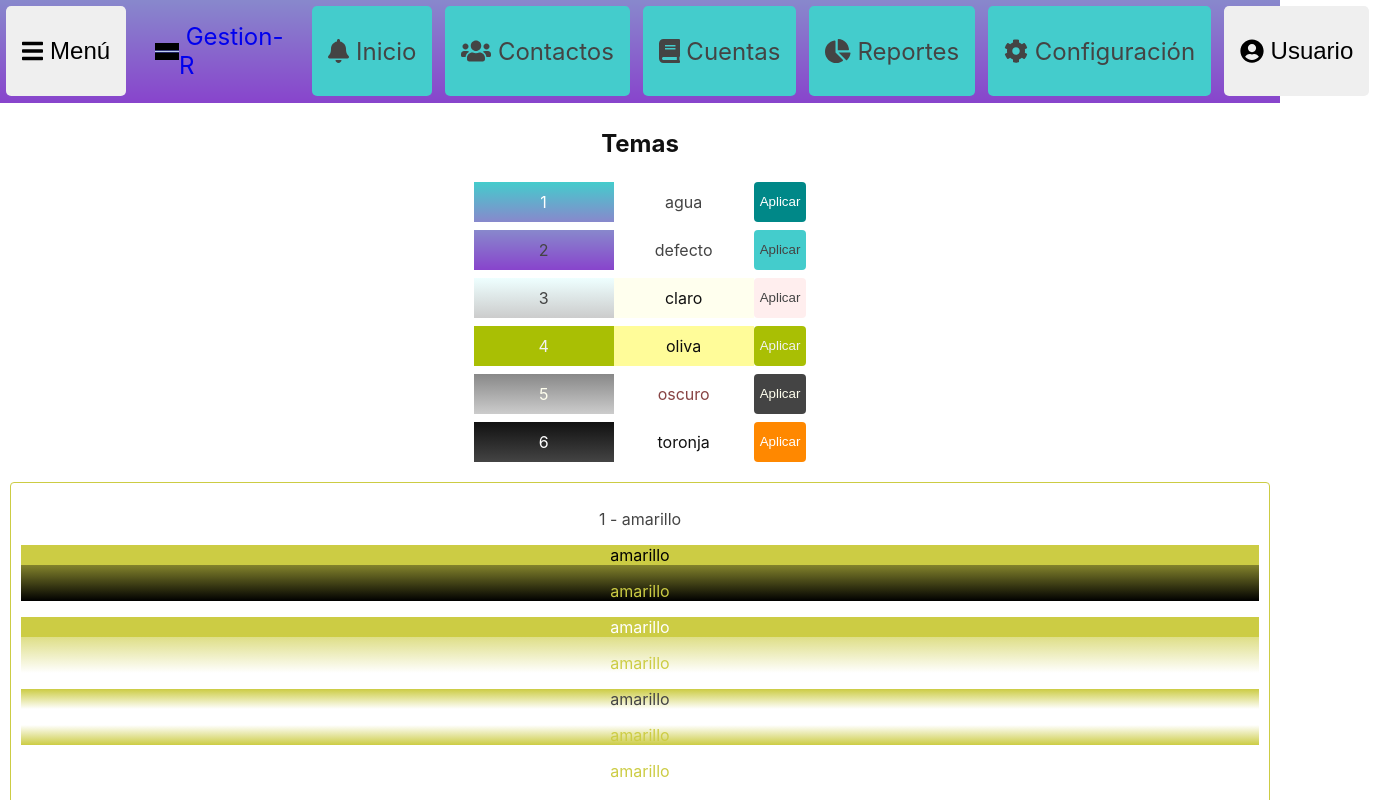
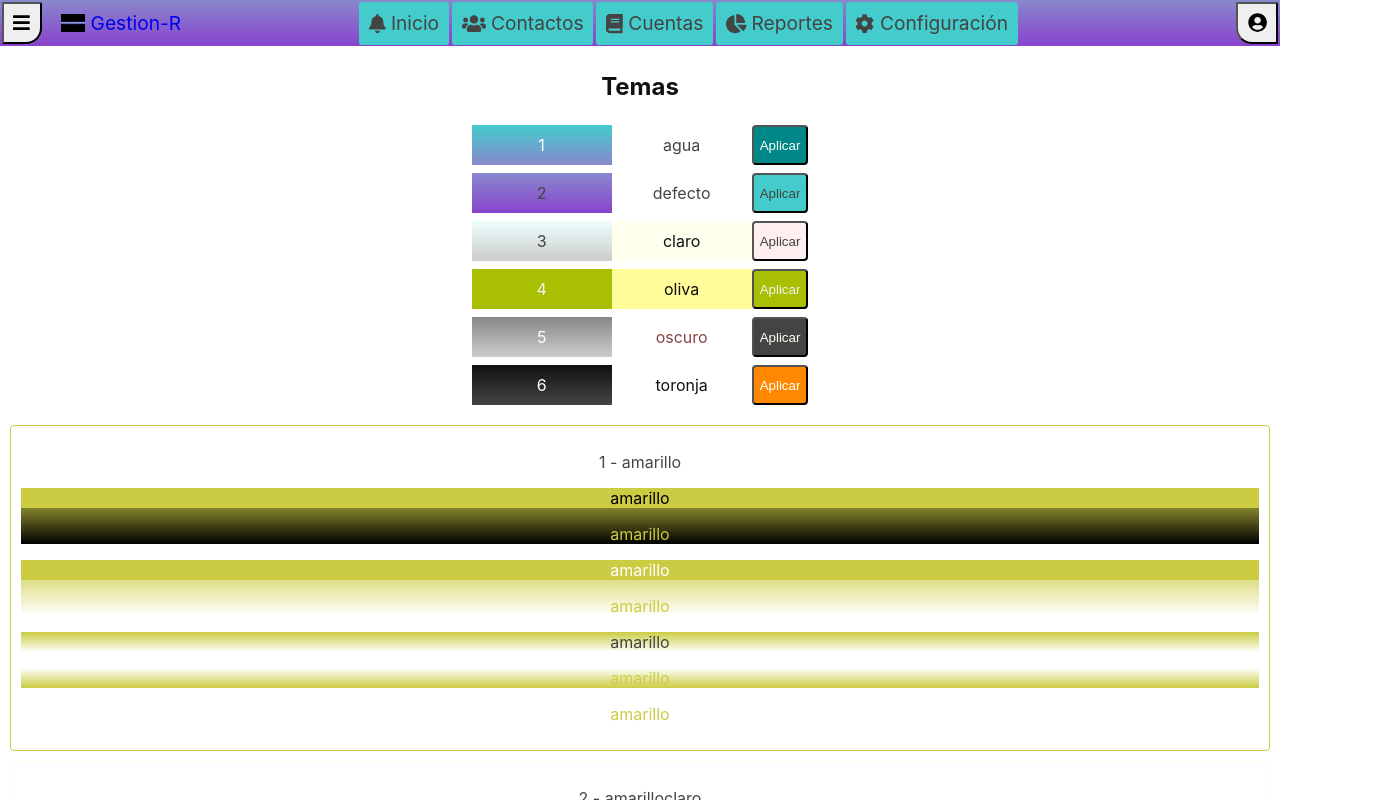
Before and after one commit to gestionar/demogestionar, a React (Create React App) app: page /configuracion in a window 1280 px wide. Shown: the top 800 px of the page, 1376 px wide, since content can reach past the window. Built offline with nearby package versions, Linux system fonts and the light colour scheme.

Commit message:
botones laterales estilos

```diff
--- a/src/App.css
+++ b/src/App.css
@@ -8,24 +8,23 @@
 }
 
 .App-hea-izq {
+
+}
+.App-hea-med {
   display: flex;
 }
-.App-hea-med {
- display: flex;
-}
 .App-hea-der {
-  display: flex;
 
 }
 
 .App-hea-btn {
-  font-size: 3vh;
   display: flex;
   align-items: center;
-  border-radius: .4vw;
-  padding: 2vh;
-  margin: .5vw;
   text-decoration: none;
+  font-size: 1.2rem;
+  border-radius: .2rem;
+  padding: .6rem;
+  margin: .1rem;
 }
 
 .App-hea-btn:hover {
@@ -33,11 +32,19 @@
   background-image: linear-gradient(var(--test1), var(--test2));
 }
 
-button {
-  cursor: pointer;
-  border: none;
+
+
+.App-menu-btn {
+  position: fixed;
+  border-radius: .1rem .1rem 1rem;
 }
-
+.App-user-btn {
+  border-radius: .1rem .1rem .1rem 1rem;
+}
+.App-logo {
+  position: relative;
+  left: 50px;
+}
 
 
 /* Responsive layout */
@@ -48,6 +55,9 @@ button {
 }
 
 @media (max-width: 1000px) {
+  .App-hea-btn {
+    font-size: 1.6rem;
+  }
   .btn-txt {
     display: none;
   }
--- a/src/App.js
+++ b/src/App.js
@@ -52,9 +52,10 @@ class App extends Component {
           var(--${this.state.tema.bg2Menu}))`}}>
 
           <div className="App-hea-izq">
-            <button className="App-hea-btn">
-              <FontAwesomeIcon icon={faBars} /><div className="btn-txt">&nbsp;Menú</div>
+            <button className="App-menu-btn App-hea-btn">
+              <FontAwesomeIcon icon={faBars} title={"Menú"}/>
             </button>
+
             <a
               className="App-hea-btn App-logo"
               title="a la misma fuente"
@@ -83,8 +84,8 @@ class App extends Component {
           </div>
 
           <div className="App-hea-der">
-            <button className="App-hea-btn">
-              <FontAwesomeIcon icon={faUserCircle} /><div className="btn-txt">&nbsp;Usuario</div>
+            <button className="App-user-btn App-hea-btn">
+              <FontAwesomeIcon icon={faUserCircle} title={"Opciones de usuario"}/>
             </button>
           </div>
         </div>
--- a/src/componentes/TemasLista.css
+++ b/src/componentes/TemasLista.css
@@ -26,5 +26,4 @@
     display: inline-block;
     width: auto;
     text-align: center;
-    cursor: pointer;
 }
--- a/src/index.css
+++ b/src/index.css
@@ -11,8 +11,7 @@ code {
   font-family: source-code-pro, Menlo, Monaco, Consolas, 'Courier New',
     monospace;
 }
-/*08f
-  48c*/
+
 :root {
   --amarillo: #cc4;
   --amarilloclaro: #ffe;
@@ -53,13 +52,6 @@ code {
   --test2: rgba(255, 255, 255, 0.24);
 }
 
-.fila {
-  display: flex;
-  flex-direction: row;
-  align-items: center;
+button {
+  cursor: pointer;
 }
-
-.columna {
-  display: flex;
-  flex-direction: column;
-}
```
